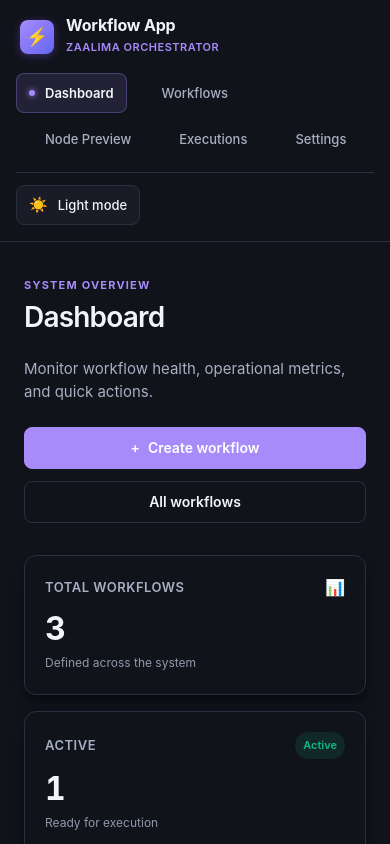
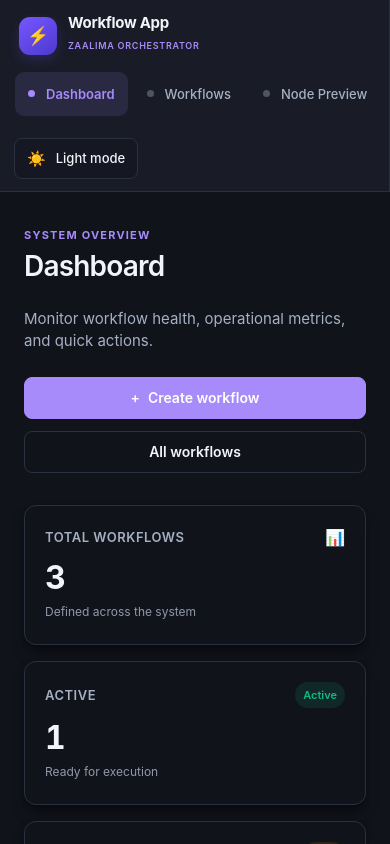
Before and after one commit to SLBytes15/workflow-orchestration-engine, a React (Vite) app in the folder frontend/: page / in a window 390 px wide. Shown: the top 844 px of the page. Built offline with nearby package versions, Linux system fonts and the light colour scheme; no server answers.

Commit message:
Polish sidebar navigation styling

```diff
--- a/frontend/src/components/layout/Sidebar.css
+++ b/frontend/src/components/layout/Sidebar.css
@@ -191,3 +191,101 @@
     padding: 8px 12px;
   }
 }
+
+
+/* Refined navigation shell */
+.sidebar {
+  width: 248px;
+  min-width: 248px;
+  padding: 26px 18px 18px;
+  background: var(--surface, #fff);
+  border-right: 1px solid var(--border, #e2e8f0);
+}
+
+.sidebar-brand {
+  gap: 11px;
+  margin-bottom: 34px;
+  padding: 0 5px;
+}
+
+.sidebar-logo {
+  width: 38px;
+  height: 38px;
+  border-radius: 11px;
+  background: linear-gradient(145deg, #7657ff, #4e39cf);
+  box-shadow: 0 5px 12px rgb(109 74 255 / 20%);
+}
+
+.sidebar-title {
+  font-size: 15px;
+  letter-spacing: -0.02em;
+}
+.sidebar-subtitle {
+  display: inline-block;
+  margin-top: 3px;
+  font-size: 9px;
+  letter-spacing: 0.08em;
+}
+
+.sidebar-menu {
+  gap: 6px;
+}
+.sidebar-link {
+  min-height: 42px;
+  padding: 10px 12px;
+  gap: 11px;
+  border-radius: 9px;
+  color: var(--text, #64748b);
+  font-size: 13px;
+  transition: background 140ms ease, color 140ms ease, border-color 140ms ease;
+}
+.sidebar-link-indicator {
+  width: 7px;
+  height: 7px;
+  background: currentColor;
+  opacity: .38;
+}
+.sidebar-link.active {
+  color: var(--accent, #6d4aff);
+  background: var(--accent-bg, rgb(109 74 255 / 8%));
+  border-color: transparent;
+}
+.sidebar-link.active .sidebar-link-indicator {
+  opacity: 1;
+  box-shadow: none;
+}
+.sidebar-theme-toggle {
+  min-height: 40px;
+  background: var(--surface-secondary, #f8fafc);
+  border-color: var(--border, #e2e8f0);
+  color: var(--text-h, #172033);
+}
+.sidebar-theme-toggle:hover {
+  color: var(--accent, #6d4aff);
+}
+
+@media (max-width: 600px) {
+  .sidebar {
+    width: 100%;
+    min-width: 0;
+    padding: 14px 14px 12px;
+  }
+  .sidebar-brand { margin-bottom: 12px; }
+  .sidebar-menu {
+    flex-wrap: nowrap;
+    overflow-x: auto;
+    padding: 2px 1px 6px;
+  }
+  .sidebar-link {
+    white-space: nowrap;
+    flex: 0 0 auto;
+  }
+  .sidebar-footer {
+    border-top: 0;
+    padding-top: 4px;
+  }
+}
+@media (prefers-reduced-motion: reduce) {
+  .sidebar-link,
+  .sidebar-theme-toggle { transition: none; }
+}
```
